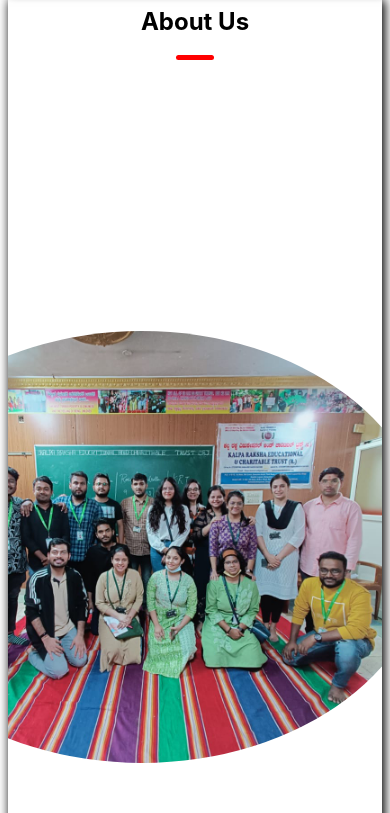
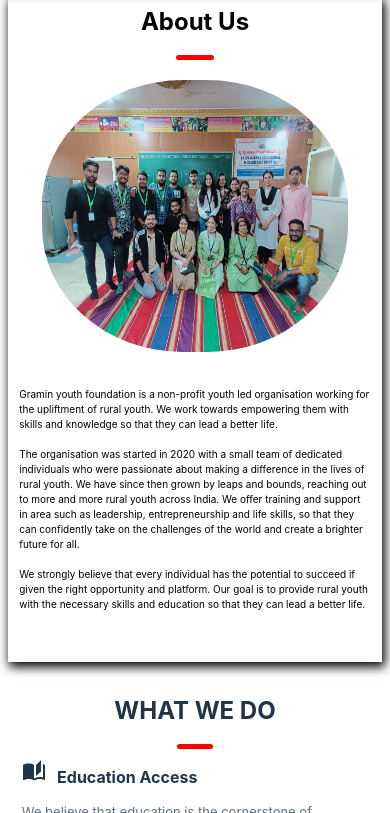
Before and after one commit to arijitmandal10/Grahmin-Youth-Foundation, a React (Vite) app: page / in a window 390 px wide. Shown: the part 559-1372 px from the top of the page. Built offline with nearby package versions, Linux system fonts and the light colour scheme; no server answers.

Commit message:
responsive img mid

```diff
--- a/src/pages/styles/home.module.css
+++ b/src/pages/styles/home.module.css
@@ -230,6 +230,12 @@
 	body {
 		font-size: 16px;
 	}
+	.image > img {
+		margin-top: 20px;
+		border-radius: 46%;
+		width: 82%;
+		height: 17em;
+	}
 
 	.container {
 		width: 100%;
@@ -259,6 +265,9 @@
 	.main > div > h3 {
 		font-size: 17px;
 		background-image: linear-gradient(-225deg, #13c90c 0%, #96fdff 29%, #ff0f0f 67%, #000000 100%);
+	}
+	.mid > div {
+		flex-direction: column;
 	}
 	.mid > div > p {
 		width: 94%;
```
